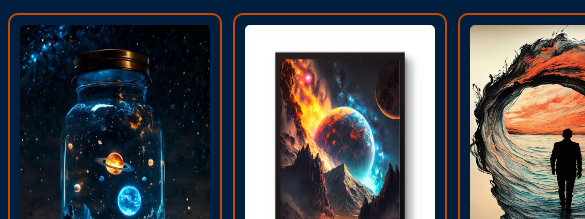
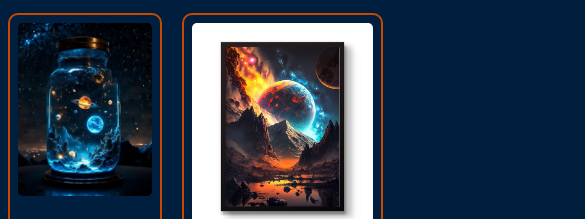
Before and after one commit to Mohameddd-Essam/artwork, a plain HTML site: page index.html in a window 390 px wide. Shown: the part 280-499 px from the top of the page, 585 px wide, since content can reach past the window. Drawn offline with Linux system fonts and the light colour scheme; a web font is replaced by a local one.

Commit message:
Update grid.css

```diff
--- a/grid.css
+++ b/grid.css
@@ -63,6 +63,7 @@ img:hover{
   display: flex;
   flex-direction: column;
   align-items: center;
+  text-align: center;
 }
 
 
@@ -108,3 +109,18 @@ p {
   font-family: "Knewave", system-ui;
   color: rgb(255, 200, 47);
 }
+@media (max-width: 480px) {
+    .main {
+        grid-template-columns: repeat(2, 1fr);
+        gap: 20px;
+    }
+
+    .main img {
+        width: 100%;
+        height: auto;
+    }
+
+    .main > div {
+        padding: 8px;
+    }
+}
```
